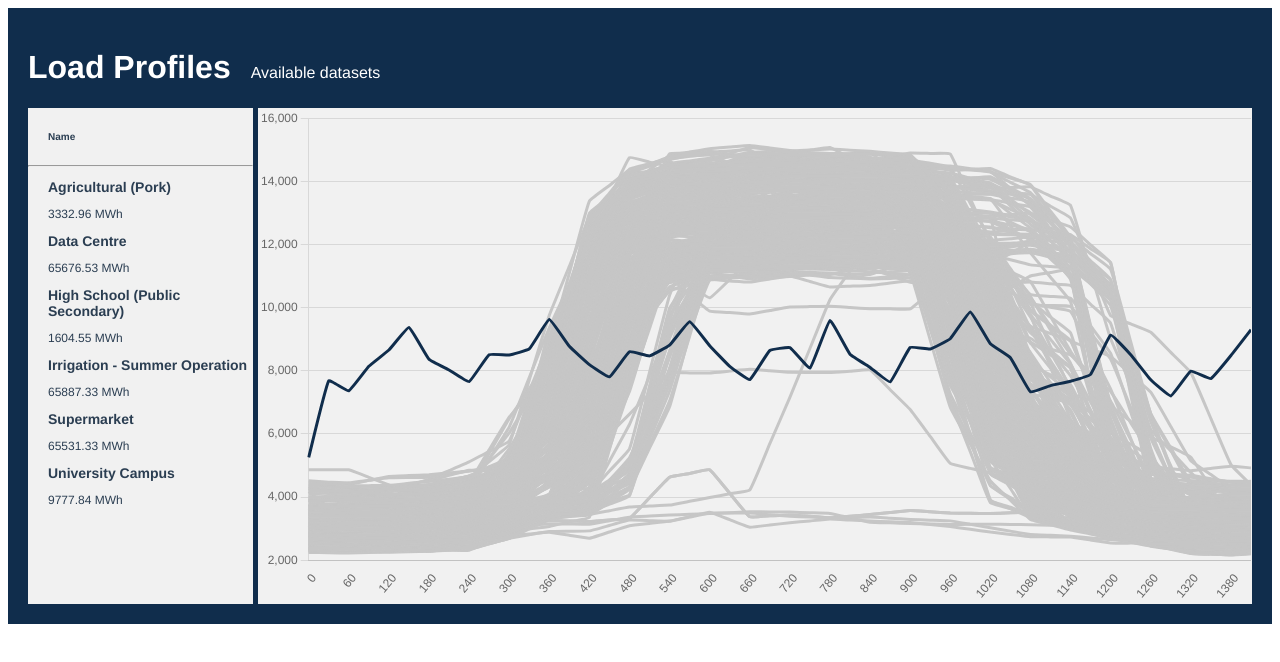
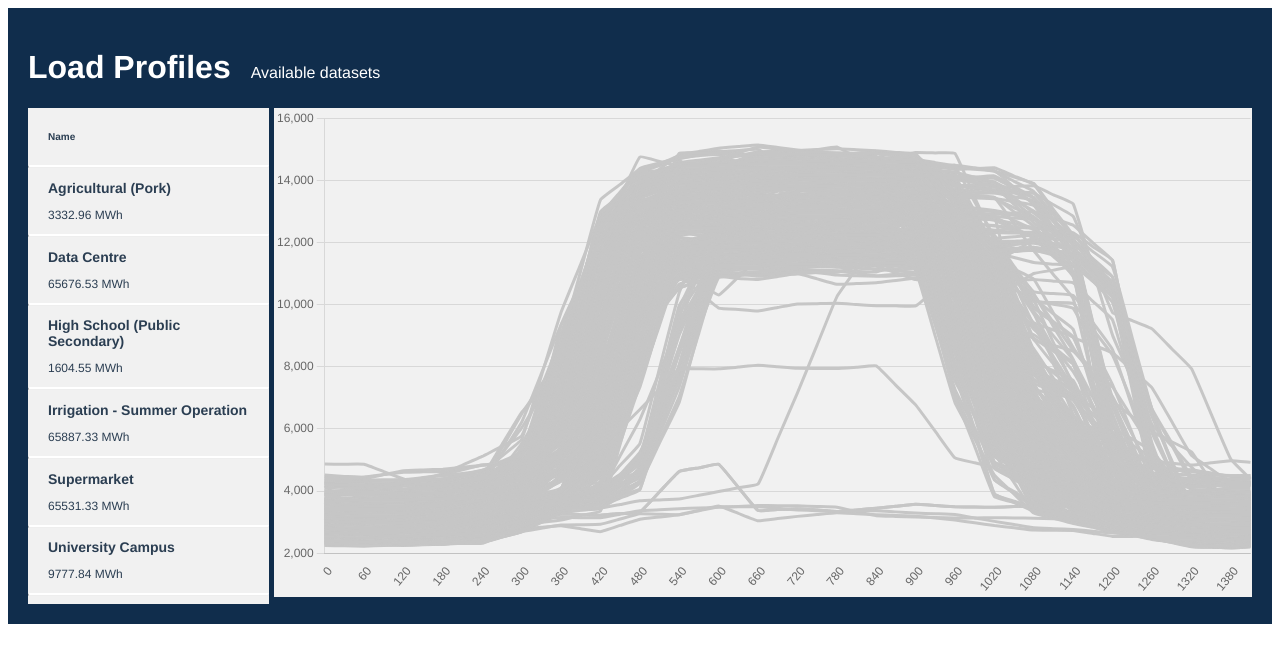
Before and after one commit to NandyanRen/data-visualizer, a Vue app: page / in a window 1280 px wide. Shown: the top 662 px of the page. Built offline with nearby package versions, Linux system fonts and the light colour scheme.

Commit message:
Average works but unusually high and still needs fixing

```diff
--- a/src/views/Dashboard.vue
+++ b/src/views/Dashboard.vue
@@ -16,6 +16,7 @@
               </div>
               <div>
                   <p>{{profile.value +' MWh'}}</p>
+                  <hr />
               </div>
             </div>
       </div>
@@ -56,37 +57,36 @@ export default {
         pointRadius: 0,
       };
     },
-    getAverage(data){
+    getAverage(i, days) {
       let sum = 0;
-        data.forEach(value => {
-          sum += value;
-        });
-        return sum / data.length
-      }
+      days.forEach(day => {
+        sum += day.values[i];
+      });
+      return sum / days[i].values.length;
+    }
   },
 
   mounted(){
+    let i = 0;
     let lineChartData = [];
     let dataAverage = [];
     const ctx = document.getElementById('myChart');
+
+    // ## Missing Time Format For X-Axis label
     const labels = this.sampleData.chunked_time_series.x_axis;
 
     lineChartData["datasets"] = []
 
-    this.days.forEach(day => {
-      day.values.forEach(value => {
+    for(i = 0; i < this.days[0].values.length; i++){
+      dataAverage.push(this.getAverage(i, this.days)/8);
+    }
 
-      })
-      dataAverage.push(this.getAverage(day.values));
-    });
-    lineChartData.push(this.getDataset(dataAverage, 'rgb(16,45,76)'));
+    // ## This shows a pretty high average and still needs fixing but the trend is similar to example
+    // lineChartData.push(this.getDataset(dataAverage, 'rgb(16,45,76)'));
 
     this.days.forEach(day => {
       lineChartData.push(this.getDataset(day.values, 'rgb(198,198,198)'));
     });
-
-
-    console.log(lineChartData);
 
     const data = {
       labels: labels,
@@ -148,18 +148,19 @@ myChart;
   font-size: 14px;
   font-weight: bold;
   color: #2B3E52;
-  padding-left: 20px;
+  padding: 0px 20px 0px 20px;
 }
 
 .profileList h6 {
   font-size: 10px;
   font-weight: bold;
   color: #2B3E52;
-  padding-left: 20px;
+  padding: 0px 20px 0px 20px;
+
 }
 
 hr {
-  color: #fff
+  border-top: 2px solid white;
 }
 
 .profileList p {
```
